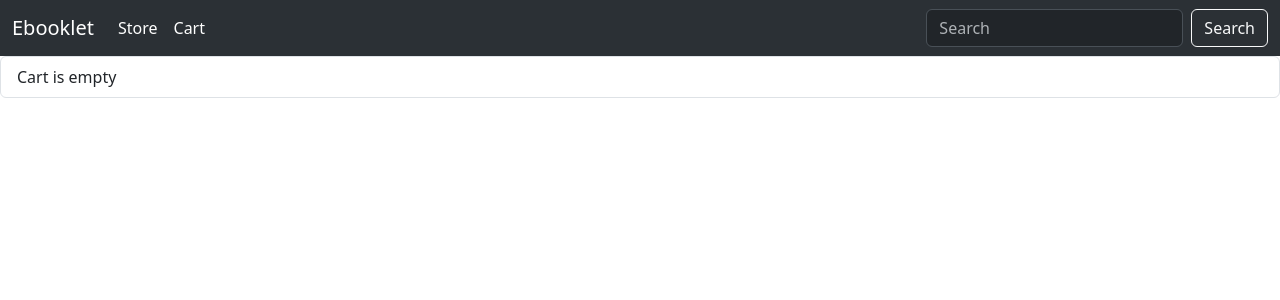
After one commit to piyakker/django_ebook_store, a Django app: page /store/cart in a window 1280 px wide. The commit adds this page. Shown: the top 300 px of the page. Run offline with Django 3.2, Linux system fonts and the light colour scheme.

Commit message:
add cart page

```diff
--- /dev/null
+++ b/eBook/Store/templates/Store/cart.html
@@ -0,0 +1,9 @@
+<!DOCTYPE html>
+{% extends 'base.html' %}
+
+{% block content %}
+  <ul class="list-group">
+    <li class="list-group-item">Cart is empty</li>
+
+  </ul>
+{% endblock %}
--- a/eBook/Store/templates/base.html
+++ b/eBook/Store/templates/base.html
@@ -25,6 +25,9 @@
           <li class="nav-item">
             <a class="nav-link active" aria-current="page" href="/store">Store</a>
           </li>
+          <li class="nav-item">
+            <a class="nav-link active" aria-current="page" href="/store/cart">Cart</a>
+          </li>
         </ul>
         <form class="d-flex" role="search">
           <input class="form-control me-2" type="search" placeholder="Search" aria-label="Search">
--- a/eBook/Store/urls.py
+++ b/eBook/Store/urls.py
@@ -2,5 +2,6 @@ from django.urls import path
 from .views import *
 
 urlpatterns = [
-    path('', store_view)
+    path('', store_view),
+    path('cart', cart_view)
 ]
--- a/eBook/Store/views.py
+++ b/eBook/Store/views.py
@@ -4,3 +4,6 @@ from .models import Ebook
 def store_view(request):
     ebooks = {'eBooks': Ebook.objects.all()}
     return render(request, 'Store/index.html', ebooks)
+
+def cart_view(request):
+    return render(request, 'Store/cart.html')
```
